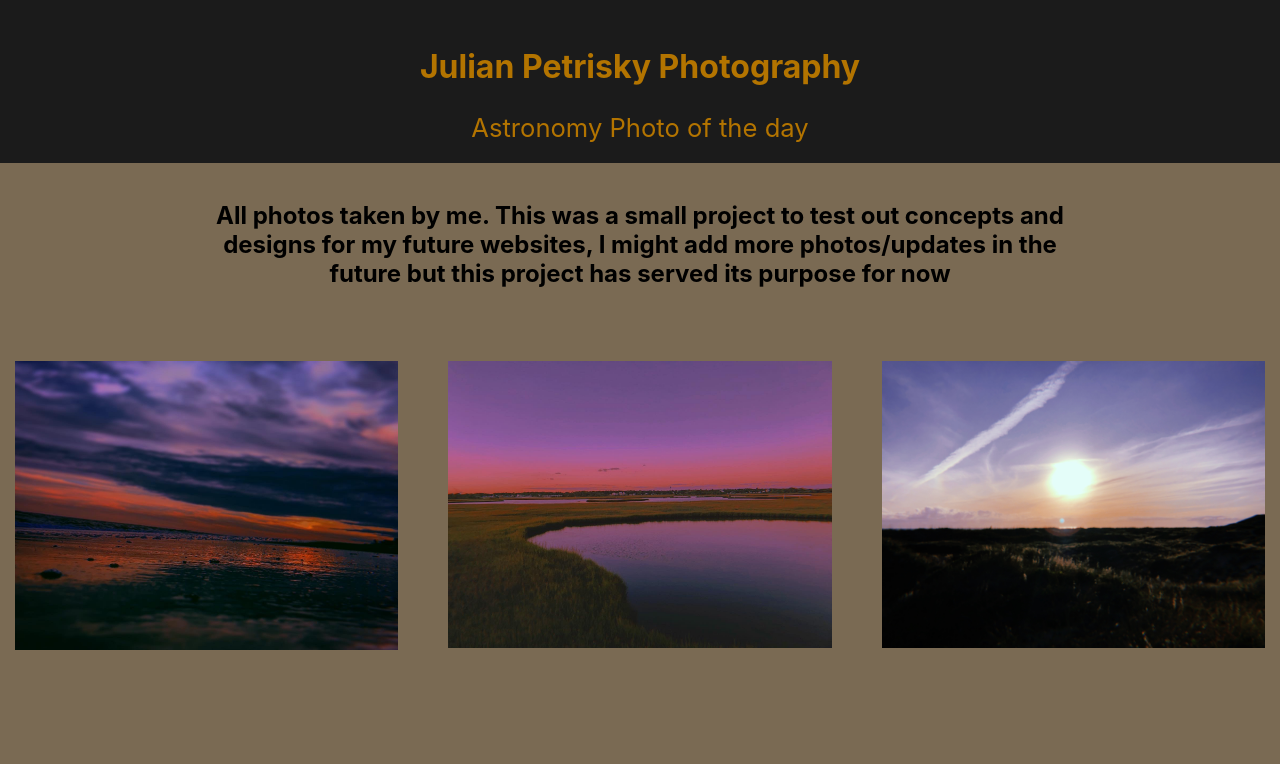
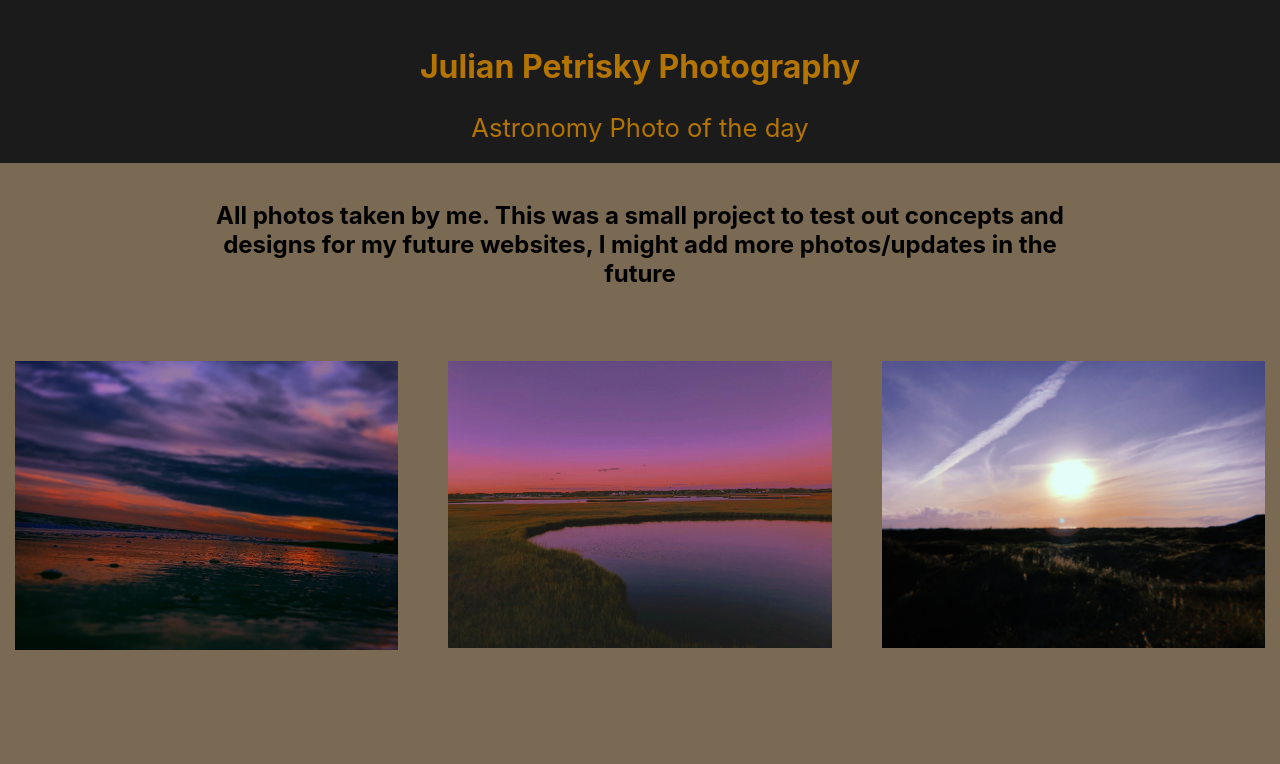
Before and after one commit to SpacelessTime/profwebsite, a React (Create React App) app in the folder client/: page / in a window 1280 px wide. Shown: the top 764 px of the page. Built offline with nearby package versions, Linux system fonts and the light colour scheme.

Commit message:
icon/title change

```diff
--- a/client/src/App.js
+++ b/client/src/App.js
@@ -1,7 +1,5 @@
 import React,{Component} from 'react';
-import AboutMe from './components/aboutMe';
 import './App.css';
-import {BrowserRouter as Router,Route, Link, Routes } from 'react-router-dom';
 
 
 const openNewTab = (url) => {
@@ -19,7 +17,7 @@ class App extends Component {
        onClick={()=>openNewTab('https://npod-spacelesstime.vercel.app/')}> Astronomy Photo of the day </div>
   </nav>
   <h2 className='descript'>All photos taken by me. This was a small project to test out concepts and designs for my future websites,
-                            I might add more photos/updates in the future but this project has served its purpose for now</h2>
+                            I might add more photos/updates in the future</h2>
     <div className='contentGrid'>
       <div className='leftTop'>
 
--- a/client/src/components/aboutMe.js
+++ /dev/null
@@ -1,11 +0,0 @@
-import React, {Component} from 'react';
-import '../styles/aboutme.css';
-
- class AboutMe extends Component {
-  render() {
-   return (
-    <div>this page is about me</div>
-)
-}
-}
-export default AboutMe;
```
